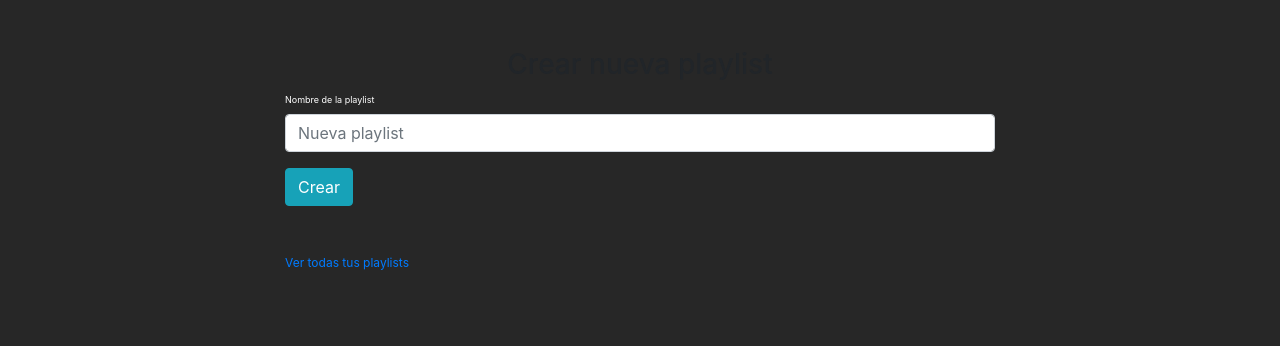
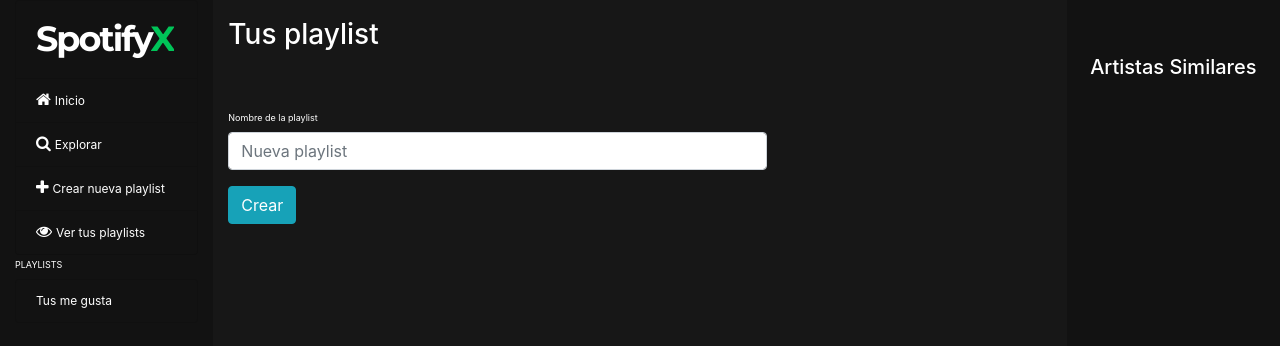
Before and after one commit to SaulSaVi/Proyecto_Final_B40, a React (Create React App) app: page /create-playlist in a window 1280 px wide. Shown: the top 346 px of the page. Built offline with nearby package versions, Linux system fonts and the light colour scheme.

Commit message:
add delete od playlist

```diff
--- a/src/App.css
+++ b/src/App.css
@@ -46,6 +46,7 @@ body{
 
 .sf-gray-primary{
   background-color: #121212;
+  height: 100vh;
 }
 
 .similar{
@@ -108,6 +109,14 @@ body{
 .sf-list-group-item{
   background-color: #121212;
   color: white;
+}
+
+.sf-list-group-item a {
+  color: white;
+}
+
+.sf-list-group-item a:hover {
+  text-decoration: none;
 }
 
 .sf-list-group-item:hover{
--- a/src/components/CreatePlaylist.js
+++ b/src/components/CreatePlaylist.js
@@ -27,12 +27,52 @@ function CreatePlaylist(props) {
   }
 
   return (
-    <div className="playlists">
-      <div className="container">
-        <div className="container">
-          <div className="row justify-content-center ">
+    <div className="container-fluid">
+      <div className="row ">
+        <div className="col-2 sf-gray-primary">
+          <ul className="list-group">
+            <li className="list-group-item sf-list-group-item">
+              <div className="spotifyname" >Spotify<span className="spotifyxname">X</span></div>
+            </li>
+            <li className="list-group-item sf-list-group-item">
+              <span className="fa fa-home"></span>
+              Inicio
+            </li>
+            <li className="list-group-item sf-list-group-item">
+              <span className="fa fa-search"></span>
+              Explorar
+            </li>
+            <li className="list-group-item sf-list-group-item">
+              <a href="/create-playlist">
+                <i class="fa fa-plus"></i>
+                Crear nueva playlist
+              </a>
+            </li>
+            <li className="list-group-item sf-list-group-item">
+              <a href="/playlists">
+                <i class="fa fa-eye"></i>
+                Ver tus playlists
+              </a>
+            </li>
+          </ul>
+
+          <label>PLAYLISTS</label>
+          <ul className="list-group">
+            <li className="list-group-item sf-list-group-item">Tus me gusta</li>
+          </ul>
+          <br /><br />
+        </div>
+        <div className="col-8 sf-playlist">
+          <br />
+
+          <div className="row">
+            <div className="col-6">
+              <h3 className="title">Tus playlist</h3>
+            </div>
+          </div>
+
+          <div className="row justify-content mt-5">
             <div className="col-12 col-lg-8 col-md-8 col-sm-8 mb-5">
-              <h3 className="mt-5 text-center">Crear nueva playlist</h3>
               <form action="" onSubmit={createPlaylist}>
                 <div className="form-group">
                   <label className="text-left flex" htmlFor="">Nombre de la playlist</label>
@@ -43,13 +83,19 @@ function CreatePlaylist(props) {
                 <button type="submit" className="btn btn-info">Crear</button>
               </form>
             </div>
-            <div className="col-12 col-lg-8 col-md-8 col-sm-8">
-              <a href="playlists">Ver todas tus playlists</a>
-            </div>
+
+          </div>
+
+        </div>
+        <div className="col-2 sf-gray-primary">
+          <div className="similar" >
+            <h5 className="title">Artistas Similares</h5><br />
           </div>
         </div>
       </div>
     </div>
+
+
   )
 }
 
--- a/src/components/Home.js
+++ b/src/components/Home.js
@@ -43,12 +43,10 @@ function Home() {
               Explorar
             </li>
             <li className="list-group-item sf-list-group-item">
-                            <i class="fa fa-mixcloud"></i>
-                            Radio
-                        </li>
-                        <li className="list-group-item sf-list-group-item">
+              <a href="/create-playlist">
                 <i class="fa fa-plus"></i>
                 Crear nueva playlist
+              </a>
             </li>
           </ul>
 
@@ -57,14 +55,12 @@ function Home() {
             <li className="list-group-item sf-list-group-item">Tus me gusta</li>
 
           </ul>
-                    <br/><br/>
+          <br /><br />
         </div>
         <div className="col-8 sf-playlist">
-                    <br/>
+          <br />
           <div className="row justify-content-between">
             <div className="col-2">
-
-
               <div className="row justify-content-center">
                 <div className="col-12 col-sm-8 col-lg-8">
                   <form onSubmit={findGiphy} className="form-inline justify-content-center">
@@ -72,7 +68,6 @@ function Home() {
                   </form>
                 </div>
               </div>
-
             </div>
             <div className="col-2">
               <div className="dropdown">
@@ -82,18 +77,17 @@ function Home() {
                 <div className="dropdown-menu sf-dropdown-menu" aria-labelledby="dropdownMenuButton">
                   <a className="dropdown-item sf-dropdown-item" href="#"></a>
                   <a className="dropdown-item sf-dropdown-item" href="#"></a>
-
                 </div>
               </div>
             </div>
           </div>
-                    <br/>
+          <br />
           <div className="row">
             <div className="col-6">
               <h4 className="title">Resultados de {`"${search}"`}</h4>
             </div>
           </div>
-                    <br/>
+          <br />
 
           <div className="row">
             <div className="col-12">
@@ -101,10 +95,10 @@ function Home() {
             </div>
           </div>
 
-                    <br/>
+          <br />
           <div className="row">
-                                        { gifs.length > 0 ? gifs.map((gif) => {
-                                        return(
+            {gifs.length > 0 ? gifs.map((gif) => {
+              return (
 
                 <div className="col-12">
                   <table className="table">
@@ -127,7 +121,7 @@ function Home() {
         </div>
         <div className="col-2 sf-gray-primary">
           <div className="similar" >
-                        <h5 className="title">Artistas Similares</h5><br/>
+            <h5 className="title">Artistas Similares</h5><br />
           </div>
         </div>
       </div>
--- a/src/components/Playlists.js
+++ b/src/components/Playlists.js
@@ -4,65 +4,98 @@ import axios from 'axios';
 
 function Playlists() {
   const [playlistExist, setPlaylistExist] = useState([])
+  const [isDeleted, setIsDeleted] = useState(true)
+  const [playlist, setPlaylist] = useState()
 
   useEffect(() => {
     axios.get('https://proyectofinalb40.firebaseio.com/playlists.json')
       .then((response) => {
-        // console.log(response.data) //Esto me trajo firebase
+        if (response.data) {
+          const playlists = Object.entries(response.data)
 
-        const playlists = Object.entries(response.data)
-        // console.log(playlists)
-        const realData = playlists.map((todo) => {
-          const [id, data] = todo;
+          const realData = playlists.map((playlist) => {
+            const [id, data] = playlist;
             return {
               id,
               ...data
             }
           })
-        // console.log(realData)
+
           const playlistE = realData
-        console.log(playlistE)
+
           setPlaylistExist(playlistE)
+        } else {
+          setPlaylistExist([])
+        }
+
       }).catch((error) => {
         console.log(error)
       })
-  }, [])
+  }, [isDeleted])
 
-  const deletePlaylist = (playlistE) => {
-    // Hard Delete - Borrar todo de la base de datos
-    // Soft Delete - para el usuario parece que esta elimindao, pero dentro de la base de datos NO
+  const deletePlaylist = (id) => {
     console.log('se elimina playlist')
-    console.log(playlistE)
-    // axios.delete(`https://proyectofinalb40.firebaseio.com/playlists/${playlistE.id}.json`)
-    // .then(() => {
-    //   // props.close(false)
-    //   // console.log(response.data)
-    //   console.log('se elimina')
-    //   }).catch((error) => alert(error))
+
+    axios.delete(`https://proyectofinalb40.firebaseio.com/playlists/${id}.json`)
+    .then(() => {
+      setIsDeleted(!isDeleted);
+    }).catch((error) => console.log(error))
   }
 
 
   return (
-    <div className="playlists">
-      <div className="container">
-        <div className="container">
+
+
+    <div className="container-fluid">
+      <div className="row ">
+        <div className="col-2 sf-gray-primary">
+          <ul className="list-group">
+            <li className="list-group-item sf-list-group-item">
+              <div className="spotifyname" >Spotify<span className="spotifyxname">X</span></div>
+            </li>
+            <li className="list-group-item sf-list-group-item">
+              <span className="fa fa-home"></span>
+              Inicio
+            </li>
+            <li className="list-group-item sf-list-group-item">
+              <span className="fa fa-search"></span>
+              Explorar
+            </li>
+            <li className="list-group-item sf-list-group-item">
+              <a href="/create-playlist">
+                <i className="fa fa-plus"></i>
+                Crear nueva playlist
+              </a>
+            </li>
+            <li className="list-group-item sf-list-group-item">
+              <a href="/playlists">
+                <i className="fa fa-eye"></i>
+                Ver tus playlists
+              </a>
+            </li>
+          </ul>
+
+          <label>PLAYLISTS</label>
+          <ul className="list-group">
+            <li className="list-group-item sf-list-group-item">Tus me gusta</li>
+          </ul>
+        </div>
+        <div className="col-8 sf-playlist">
           <div className="row justify-content mt-5">
-            <div className="col-12 col-sm-12 col-md-12 col-lg-12 mb-5">
-              <h3 className="text-center">Tus playlist</h3>
-            </div>
-            { playlistExist.length > 0 ? playlistExist.map((todo) => {
+            {
+              playlistExist.length > 0 && (
+                <h4 className="title">Tus playlist</h4>
+              )
+            }
+            { playlistExist.length > 0 ? playlistExist.map((playlist) => {
               return (
                 <div className="col-12 col-sm-3 col-md-3 col-lg-3 mb-5">
                   <div className="card text-center">
                     <div className="card-header d-flex align-items-center justify-content-between">
-                      <h5 className="card-title mb-0">{todo.playlist}</h5>
-                      <button className="close" onClick={() => deletePlaylist() } >
+                      <h5 className="card-title mb-0">{playlist.playlist}</h5>
+                      <button className="close" onClick={(() => { deletePlaylist(playlist.id) })}>
                         <span>&times;</span>
                       </button>
-                    </div>
-                    <div className="card-body">
-                      <p className="card-text">....</p>
-                      <a href="#" className="btn btn-info">Editar</a>
                     </div>
                   </div>
                 </div>
@@ -72,15 +105,16 @@ function Playlists() {
                 <h3 className="mt-5 text-center">No hay playlists</h3>
               </div>
             )}
-
-            <div className="col-12 col-lg-12 col-md-12 col-sm-12">
-              <a href="create-playlist">Crear nueva playlist</a>
           </div>
-
+        </div>
+        <div className="col-2 sf-gray-primary">
+          <div className="similar" >
+            <h5 className="title">Artistas Similares</h5>
           </div>
         </div>
       </div>
     </div>
+
   )
 }
 
```
Lines whose indentation alone changed are shown as unchanged.
